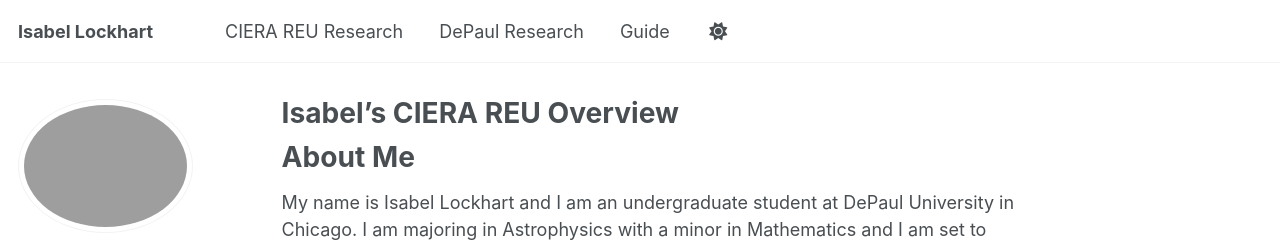
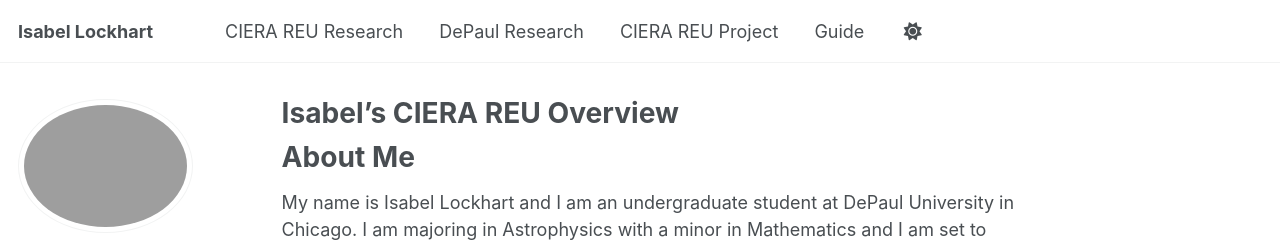
Before and after one commit to Isabel-Lockhart/CIERA, a Jekyll site: the page built from _pages/about.md, in a window 1280 px wide. Shown: the top 242 px of the page. Built offline with Jekyll 4.4.1, drawn with Linux system fonts in a browser that asks for light colours; a script that is not in the unit is left out.

Commit message:
Update navigation.yml
added new title and url

```diff
--- a/_data/navigation.yml
+++ b/_data/navigation.yml
@@ -13,6 +13,8 @@ main:
 
   - title: "DePaul Research"
     url: /depaul/
+  - title: "CIERA REU Project"
+    url: /reu/
 
   #- title: "Teaching"
    # url: /teaching/
```
